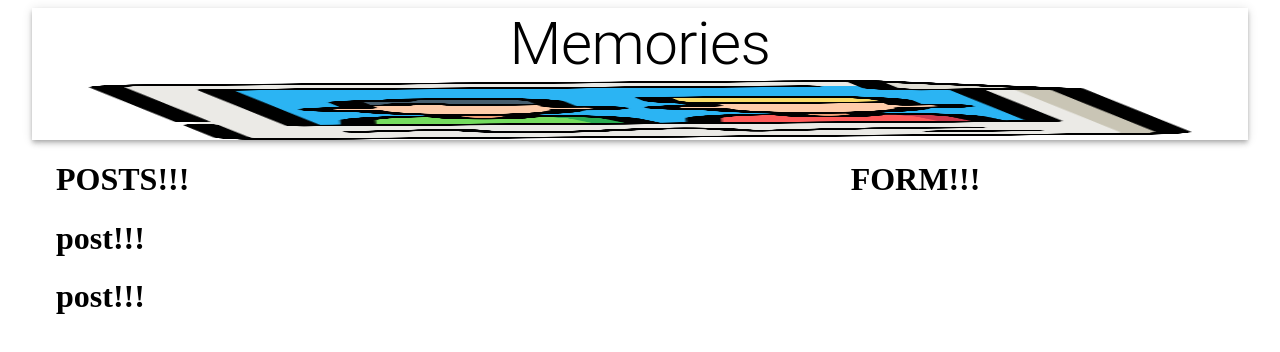
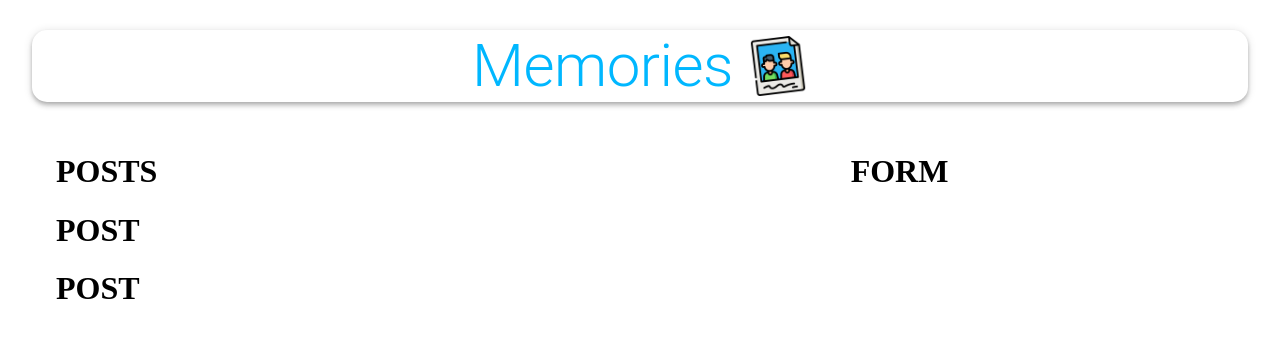
Before and after one commit to Martin-Stankard/mern20, a React (Create React App) app in the folder client/: page / in a window 1280 px wide. Shown: the top 352 px of the page. Built offline with nearby package versions, Linux system fonts and the light colour scheme.

Commit message:
added all styles content, onto hooking it up

```diff
--- a/client/src/App.js
+++ b/client/src/App.js
@@ -5,12 +5,16 @@
 import Posts from './components/Posts/Posts';
 import Form from './components/Form/Form';
 
+import useStyles from './styles';
+
 const App =() => {
+    const classes = useStyles();
+
     return(
         <Container maxWidth='lg'>
-            <AppBar position="static" color="inherit">
-                <Typography variant="h2" align="center">Memories</Typography>
-                <img src={memories} alt="memories" height="60"/>
+            <AppBar className={classes.appBar} position="static" color="inherit">
+                <Typography className={classes.heading} variant="h2" align="center">Memories</Typography>
+                <img className={classes.image} src={memories} alt="memories" height="60"/>
             </AppBar>
             <Grow in>
                 <Container>
--- a/client/src/components/Form/Form.js
+++ b/client/src/components/Form/Form.js
@@ -2,7 +2,7 @@
 
 const Form = () => {
     return(
-        <h1>FORM!!!</h1>
+        <h1>FORM</h1>
     );
 };
 
--- a/client/src/components/Posts/Post/Post.js
+++ b/client/src/components/Posts/Post/Post.js
@@ -2,7 +2,7 @@
 
 const Post = () => {
     return(
-        <h1>post!!!</h1>
+        <h1>POST</h1>
     );
 };
 
--- a/client/src/components/Posts/Posts.js
+++ b/client/src/components/Posts/Posts.js
@@ -4,7 +4,7 @@
 const Posts = () => {
     return(
         <>
-            <h1>POSTS!!!</h1>
+            <h1>POSTS</h1>
             <Post/>
             <Post/>
         </>
--- /dev/null
+++ b/client/src/styles.js
@@ -0,0 +1,18 @@
+import { makeStyles } from '@material-ui/core/styles';
+
+export default makeStyles(() => ({
+    appBar: {
+      borderRadius: 15,
+      margin: '30px 0',
+      display: 'flex',
+      flexDirection: 'row',
+      justifyContent: 'center',
+      alignItems: 'center',
+    },
+    heading: {
+      color: 'rgba(0,183,255, 1)',
+    },
+    image: {
+      marginLeft: '15px',
+    },
+  }));
```
Also changed, not shown: client/src/components/Form/styles.js (+24 -0 lines), client/src/components/Posts/Post/styles.js (+52 -0 lines), client/src/components/Posts/styles.js (+14 -0 lines).
